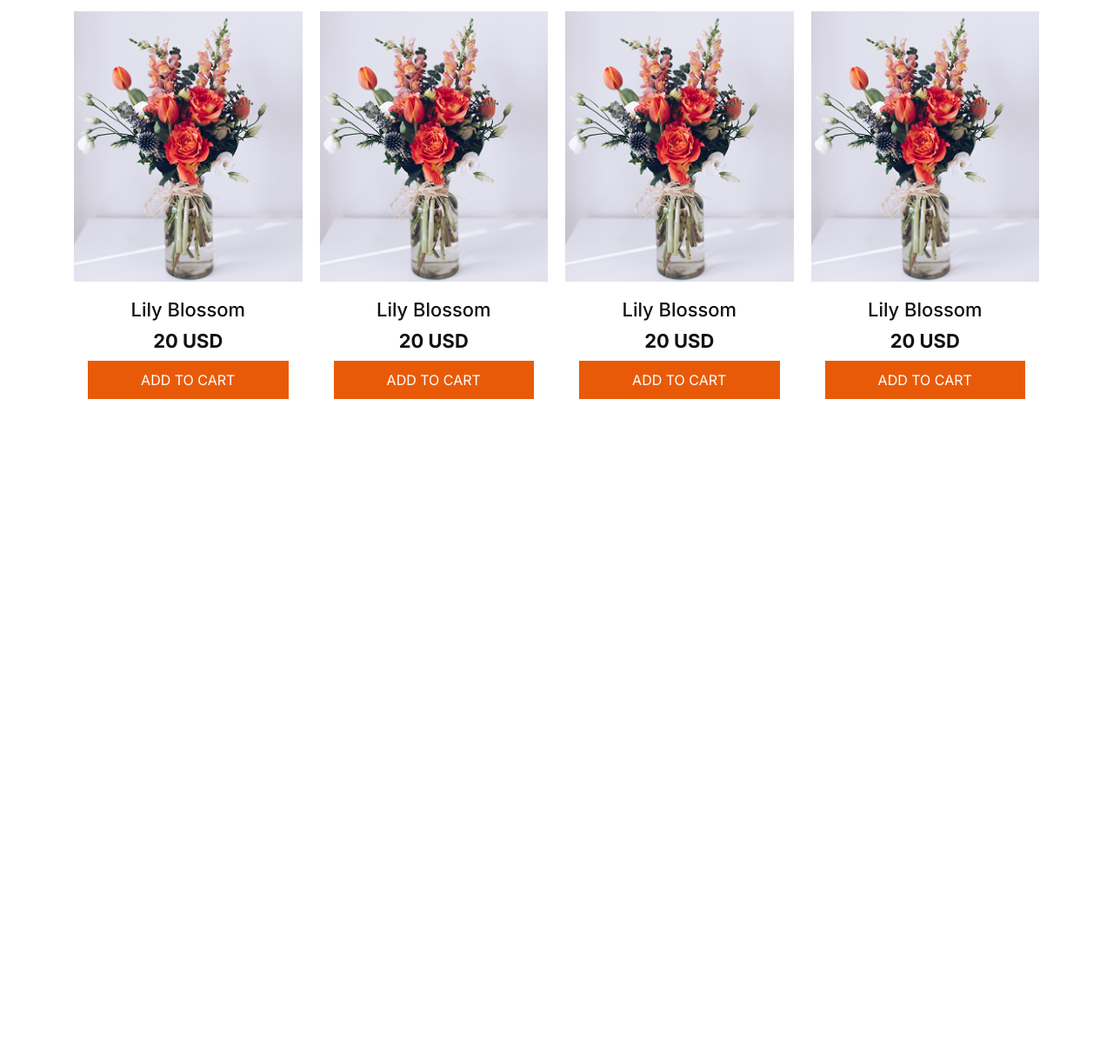
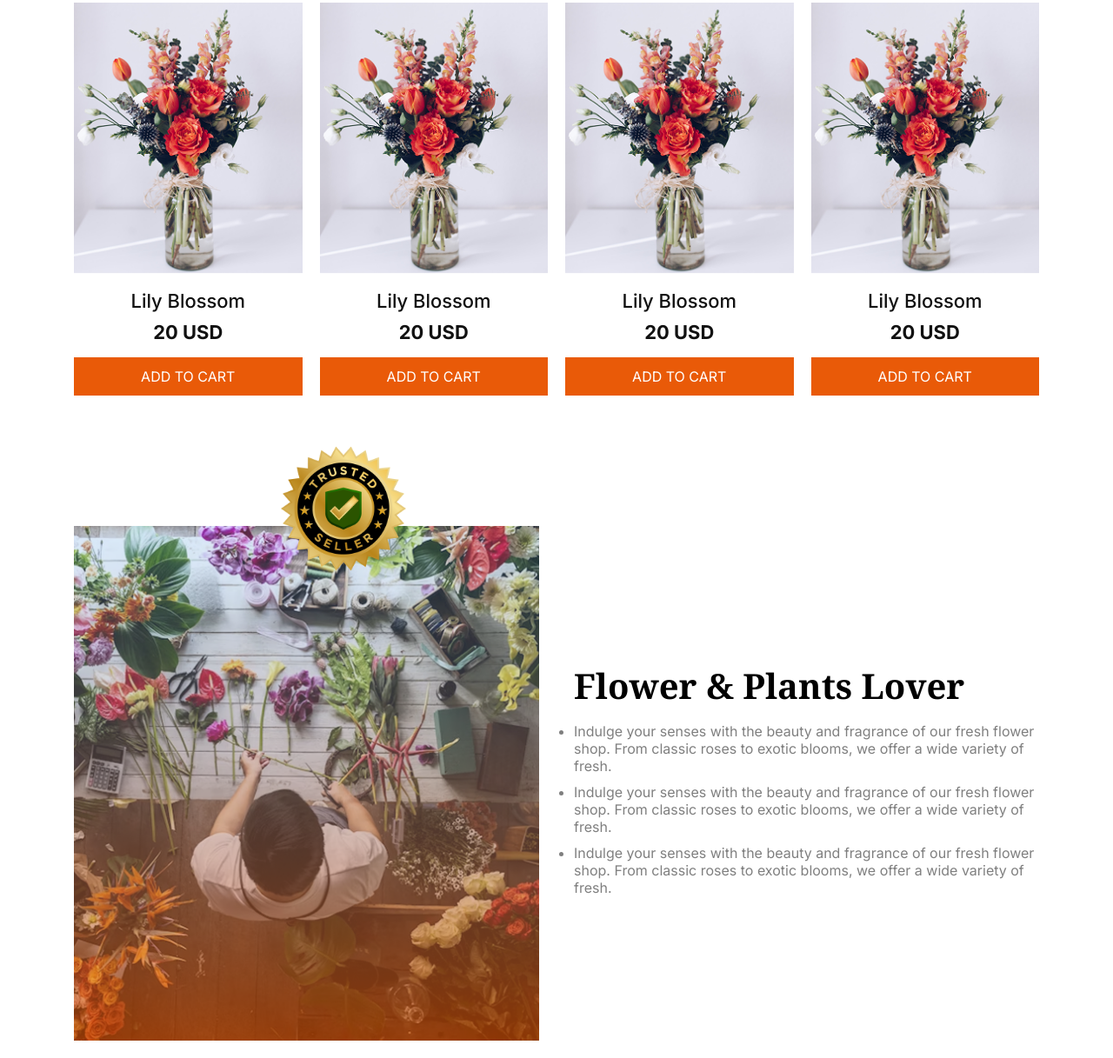
Before and after one commit to Kanonkafi/secound-assignment-flower, a plain HTML site: page index.html in a window 1280 px wide. Shown: the part 1239-2456 px from the top of the page at 87% size. Before the commit the page ends 1714 px from the top, so only its background shows below. Drawn offline with Linux system fonts and the light colour scheme.

Commit message:
add Flower and plat lover Section

```diff
--- a/css/styles.css
+++ b/css/styles.css
@@ -89,6 +89,7 @@ display: flex;
 /* our plants */
 .plants-section{
     margin-top: 100px;
+     margin-bottom: 100px;
 }
 .plants-uperpart{
 
@@ -110,7 +111,7 @@ font-size: 3.12rem;
 font-weight: 400;
 font-size:1rem;
 color: rgba(0, 0, 0, 0.5);
- /* margin-left:250px ; */
+ /* margin-left:250px ;  nicer tuko vip eta korer karone text center hoye jai*/
  margin: 0 auto;
 
 }
@@ -122,7 +123,7 @@ color: rgba(0, 0, 0, 0.5);
 }
 .card{
      /*agula VIP section sob jaigai use korte hoi  */
-  padding: 0 px;
+  /* padding: 0 px; */
   border-radius: 10px;
    display: flex;
   flex-direction: column;
@@ -166,7 +167,7 @@ font-family: 'Inter', sans-serif;
    margin: 0;
 }
 
-.card-text button{
+ button{
      font-family: 'Inter', sans-serif;
      font-size: 1rem;
      font-weight: 600;
@@ -178,3 +179,68 @@ font-family: 'Inter', sans-serif;
   font-weight: 400;
 
 }
+
+/* flower lover section */
+.flower-lover{
+  margin-top: 150px;
+  margin-bottom: 20px;
+}
+.flower-lover-lr{
+  /* border: 2px solid black; */
+  margin-top: 100px;
+    display: flex;
+  align-items: center;
+  justify-content: space-between;
+  gap: 40px;
+  flex-wrap: wrap;
+
+}
+.flower-lover-left{
+  flex: 1;
+
+}
+.flower-lover-right{
+ flex: 1;
+
+}
+.flower-lover-img {
+  position: relative;
+}
+.flower-image {
+  width: 100%;
+  /* border-radius: 10px; */
+  display: block;
+}
+ .logo {
+  position: absolute;
+  top: -120px;
+  left:210px;
+  width: 200px;
+}
+.logo img {
+  width: 100%;
+  height: auto;
+  display: block;
+}
+
+
+.flower-lover-right h3{
+  font-weight: bold;
+      font-size: 2.5rem;
+      color:#000000;
+  margin-bottom: 15px;
+}
+
+
+.flower-lover-para {
+
+}
+.flower-lover-para ul{
+
+}
+.flower-lover-para li{
+      font-weight: 400;
+font-size:1rem;
+color: rgba(0, 0, 0, 0.5);
+margin-bottom: 10px;
+}
--- a/index.html
+++ b/index.html
@@ -65,8 +65,9 @@
                         <div class="card-text">
                            <h3>Lily Blossom</h3>
                            <p>20 USD</p>
-                           <button>ADD TO CART</button>
+
                         </div>
+                           <button> ADD TO CART</button>
                     </div>
 
                     <div class="card">
@@ -74,16 +75,18 @@
                         <div class="card-text">
                            <h3>Lily Blossom</h3>
                            <p>20 USD</p>
-                           <button>ADD TO CART</button>
+
                         </div>
+                          <button>ADD TO CART</button>
                     </div>
                     <div class="card">
                         <img src="/assets/sample-flower-image.png" alt="sample-flower">
                         <div class="card-text">
                            <h3>Lily Blossom</h3>
                            <p>20 USD</p>
-                           <button>ADD TO CART</button>
+
                         </div>
+                            <button>ADD TO CART</button>
                     </div>
 
                     <div class="card">
@@ -91,8 +94,9 @@
                         <div class="card-text">
                            <h3>Lily Blossom</h3>
                            <p>20 USD</p>
-                           <button>ADD TO CART</button>
+
                         </div>
+                         <button>ADD TO CART</button>
                     </div>
 
                     <div class="card">
@@ -100,8 +104,9 @@
                         <div class="card-text">
                            <h3>Lily Blossom</h3>
                            <p>20 USD</p>
-                           <button>ADD TO CART</button>
+
                         </div>
+                         <button>ADD TO CART</button>
                     </div>
 
                     <div class="card">
@@ -109,16 +114,18 @@
                         <div class="card-text">
                            <h3>Lily Blossom</h3>
                            <p>20 USD</p>
-                           <button>ADD TO CART</button>
+
                         </div>
+                         <button>ADD TO CART</button>
                     </div>
                     <div class="card">
                         <img src="/assets/sample-flower-image.png" alt="sample-flower">
                        <div class="card-text">
                            <h3>Lily Blossom</h3>
                            <p>20 USD</p>
-                           <button>ADD TO CART</button>
+
                         </div>
+                          <button>ADD TO CART</button>
                     </div>
 
                     <div class="card">
@@ -126,8 +133,9 @@
                         <div class="card-text">
                            <h3>Lily Blossom</h3>
                            <p>20 USD</p>
-                           <button>ADD TO CART</button>
+
                         </div>
+                         <button>ADD TO CART</button>
                     </div>
 
 
@@ -135,6 +143,36 @@
                 </div>
             </div>
         </section>
+
+        <!-- flower lover section -->
+         <section class="flower-lover container">
+                <div class="flower-lover-lr">
+
+                    <div class="flower-lover-left">
+                        <div class="flower-lover-img">
+                            <img src="./assets/flower-store.png" alt="flower-store" class="flower-image">
+
+                            <div class="logo">
+                              <img src="./assets/trusted-badge.png" alt="trusted-badge" class="badge">
+                            </div>
+
+                        </div>
+                    </div>
+
+                         <!-- Right side text -->
+                    <div class="flower-lover-right">
+                       <h3 class="font-noto-serif title">Flower & Plants Lover</h3>
+                       <ul class="flower-lover-para font-inter">
+                            <li>Indulge your senses with the beauty and fragrance of our fresh flower shop. From classic roses to exotic blooms, we offer a wide variety of fresh.</li>
+                            <li>Indulge your senses with the beauty and fragrance of our fresh flower shop. From classic roses to exotic blooms, we offer a wide variety of fresh.</li>
+                            <li>Indulge your senses with the beauty and fragrance of our fresh flower shop. From classic roses to exotic blooms, we offer a wide variety of fresh.</li>
+                        </ul>
+                    </div>
+                </div>
+
+         </section>
+        <!-- latest deal section -->
+
     </main>
 
     <footer>
```
